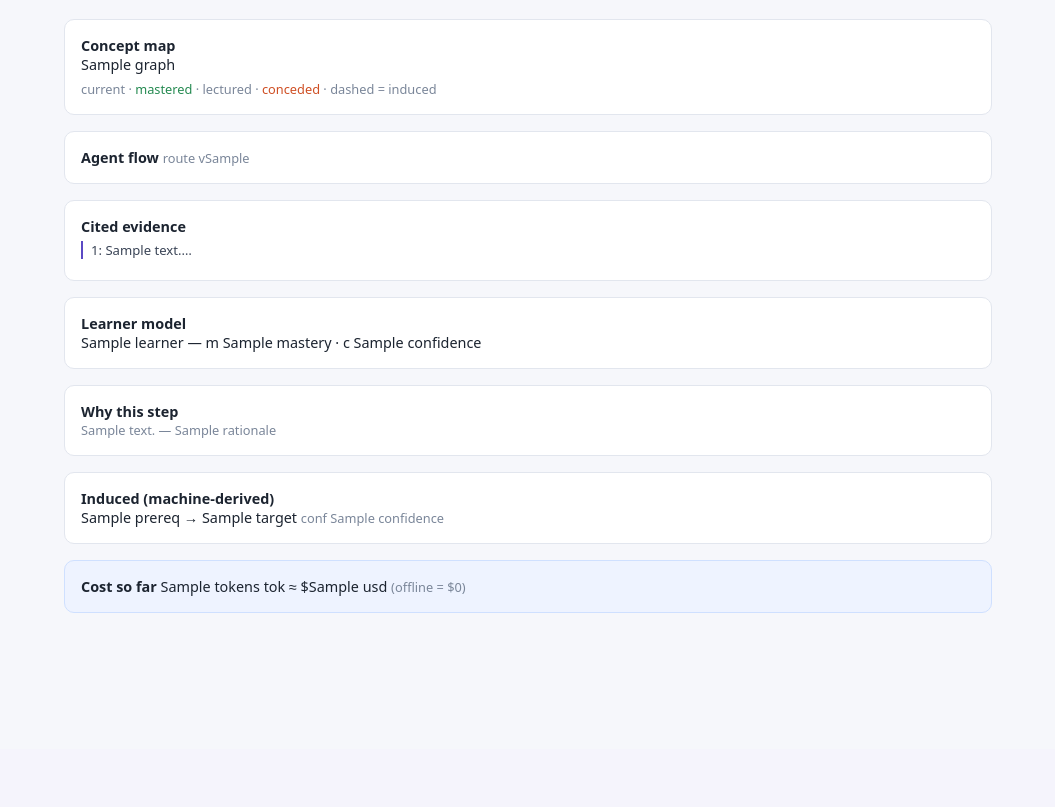
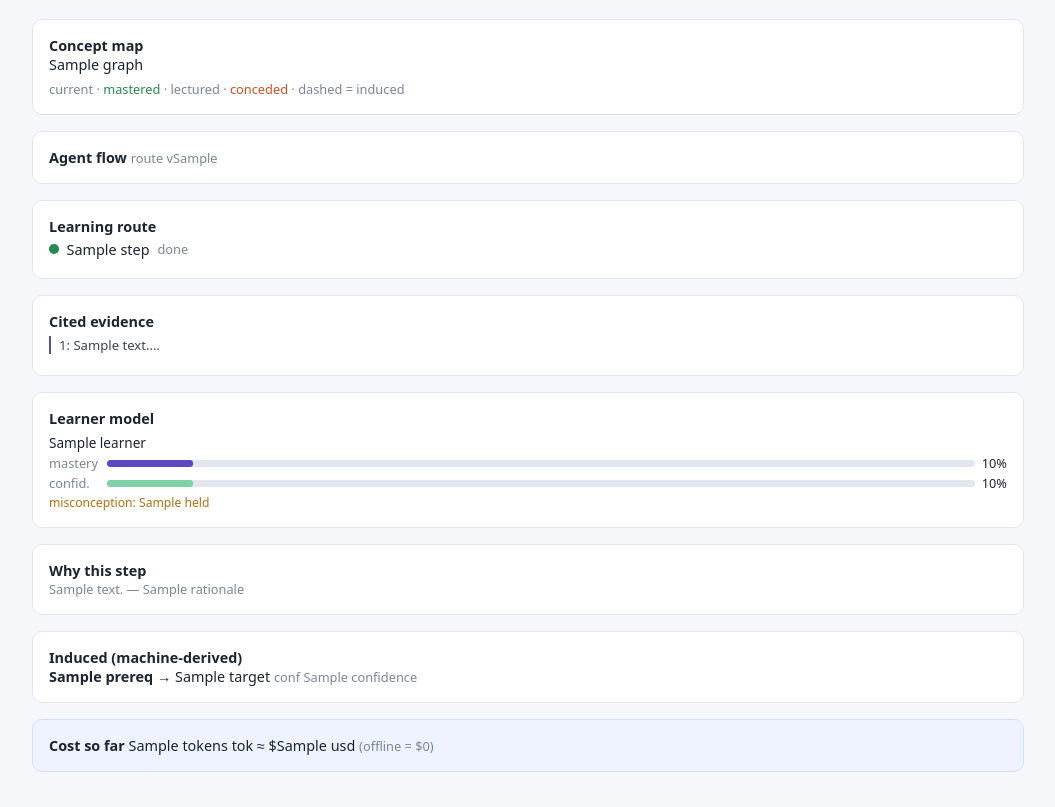
Before and after one commit to The-Architect-3906/LitNavigator, a Python web app: template litnav/ui/templates/agent.html in a window 1280 px wide, after a click on "Glass box". Shown: the part 51-858 px from the top of the page, without its empty margins (112-1167 px from the left). Before the commit the page ends 664 px from the top, so only its background shows below. Run offline with Jinja, Linux system fonts and the light colour scheme; the template is opened without the code that fills it: most values are stand-ins (such as "Sample title", 1, 10 or a date in 2020).

Commit message:
feat(ui): glass box route panel, mastery bars, route-version flash, induced SSE update
- Add Learning route panel to glass box: concept sequence with colour-coded
  status dots (pending/active/done/conceded); newly inserted prereq concepts
  flash yellow so replan is visible without switching views
- Replace plain-text learner model with animated progress bars (mastery/confidence);
  held misconceptions shown below bars; bars animate on each answer turn
- route_version badge flashes orange when replan increments it (v1→v2 visible)
- updateGlass() now updates the Induced panel via SSE; panel appears live when
  literature induction fires, no longer static from server-only render

```diff
--- a/litnav/ui/templates/agent.html
+++ b/litnav/ui/templates/agent.html
@@ -11,9 +11,10 @@
  .toggle button{background:transparent;color:#cdd5e0;border:0;padding:.35rem .8rem;font-size:.85rem;cursor:pointer}
  .toggle button.on{background:var(--accent);color:#fff}
  .mut{color:#7a8699;font-size:.8rem}
- .cols{display:flex;gap:1rem;max-width:60rem;margin:1.2rem auto;padding:0 1rem;align-items:flex-start}
+ .cols{display:flex;gap:1rem;max-width:64rem;margin:1.2rem auto;padding:0 1rem;align-items:flex-start}
  .card{background:#fff;border:1px solid #e2e6ee;border-radius:10px;padding:1rem;margin-bottom:1rem}
- /* chat */
+
+ /* ── Chat ── */
  #chat{flex:1;min-width:0}
  .bubble{max-width:85%;padding:.6rem .85rem;border-radius:14px;margin:.5rem 0;line-height:1.5;white-space:pre-wrap;word-wrap:break-word}
  .me{margin-left:auto;background:#e6e2fb;color:#2a2270}
@@ -23,29 +24,64 @@
  .answer{display:flex;gap:.5rem;margin-top:.6rem}
  .answer input{flex:1;padding:.55rem .7rem;border:1px solid #c5ccd8;border-radius:8px;font-size:1rem}
  .answer button{padding:.55rem 1rem;border:0;border-radius:8px;background:var(--accent);color:#fff;cursor:pointer}
- /* glass box */
+
+ /* ── Glass box ── */
  #glass{flex:1;min-width:0;font-size:.9rem}
  .step{display:flex;gap:.5rem;padding:.25rem 0;align-items:baseline}
  .step .ic{width:1.1rem;text-align:center}
- .step.done .ic{color:var(--ok)} .step.active{background:#eef0ff;border-radius:6px;padding:.25rem .4rem}
+ .step.done .ic{color:var(--ok)}
+ .step.active{background:#eef0ff;border-radius:6px;padding:.25rem .4rem}
  .step.pending{color:#9aa3b2}
- .bars span{display:inline-block;height:.55rem;border-radius:3px;vertical-align:middle}
- .barm{background:var(--accent)} .barc{background:#7fd1a6}
  .ev{font-size:.82rem;color:#3a4456;border-left:2px solid var(--accent);padding-left:.5rem;margin:.3rem 0}
  .cmap{overflow-x:auto} .cmap svg{display:block}
  .maplegend{margin-top:.4rem}
  .costp{background:#eef3ff;border-color:#cfe0ff}
+
+ /* Route panel */
+ .route-concept{display:flex;align-items:center;gap:.5rem;padding:.22rem 0}
+ .rbadge{width:.6rem;height:.6rem;border-radius:50%;flex-shrink:0}
+ .rbadge-pending{background:#c5ccd8}
+ .rbadge-active{background:var(--accent)}
+ .rbadge-done{background:var(--ok)}
+ .rbadge-conceded{background:var(--warn)}
+ .route-new{animation:flash-in .8s ease}
+ @keyframes flash-in{0%,40%{background:#fffbe6}100%{background:transparent}}
+
+ /* route_version bump */
+ .vbump{animation:vbump .7s ease}
+ @keyframes vbump{0%,30%{color:var(--warn);font-weight:700}100%{color:inherit;font-weight:normal}}
+
+ /* Mastery bars */
+ .bar-row{display:flex;align-items:center;gap:.4rem;margin:.12rem 0;font-size:.8rem}
+ .bar-label{width:3.2rem;color:#7a8699;flex-shrink:0}
+ .bar-bg{flex:1;height:.45rem;background:#e2e6ee;border-radius:3px;overflow:hidden}
+ .bar-fill{height:100%;border-radius:3px;transition:width .5s ease}
+ .bar-m{background:var(--accent)}
+ .bar-c{background:#7fd1a6}
+ .learner-name{font-size:.85rem;font-weight:500;margin-top:.35rem}
+ .misconception{font-size:.76rem;color:var(--warn);margin-top:.1rem}
+
+ /* Mode switching */
  body.mode-chat #glass{display:none}
  body.mode-glass #chat{display:none}
- @media(max-width:760px){.cols{flex-direction:column} body.mode-glass #chat,body.mode-chat #glass{display:block}}
+ @media(max-width:760px){
+   .cols{flex-direction:column}
+   body.mode-glass #chat,body.mode-chat #glass{display:block}
+ }
 </style></head>
 <body class="mode-chat" data-sid="{{ sid }}">
-<header><b>LitNavigator</b>
+<header>
+  <b>LitNavigator</b>
   <span>{{ concept_name or "tutor" }}</span>
   <span class="mut">{{ n_papers }} papers{% if intent %} · {{ intent }}{% endif %}</span>
-  <span class="toggle"><button id="t-chat" class="on" onclick="setMode('chat')">Chat</button><button id="t-glass" onclick="setMode('glass')">Glass box</button></span>
+  <span class="toggle">
+    <button id="t-chat" class="on" onclick="setMode('chat')">Chat</button>
+    <button id="t-glass" onclick="setMode('glass')">Glass box</button>
+  </span>
 </header>
+
 <div class="cols">
+  <!-- ── Chat ── -->
   <div id="chat">
     <div id="thread">
       <div class="bubble me">{{ concept_name or "Teach me" }}</div>
@@ -54,7 +90,7 @@
     </div>
     <div class="working" id="working" style="display:none">● agent working…</div>
     {% if done %}
-    <div class="card"><b>This thread is complete.</b> <a href="/sessions/{{ sid }}">full trace &rarr;</a> · <a href="/tutor">new chat</a></div>
+    <div class="card"><b>Session complete.</b> <a href="/sessions/{{ sid }}">full trace →</a> · <a href="/tutor">new chat</a></div>
     {% endif %}
     <form class="answer" id="answer-form" onsubmit="return submitAnswer(event)">
       <input id="answer-input" autocomplete="off" autofocus placeholder="ask anything, or answer the question…">
@@ -62,73 +98,285 @@
     </form>
   </div>
 
+  <!-- ── Glass box ── -->
   <div id="glass">
+
+    <!-- Concept map -->
     <div class="card"><b>Concept map</b>
       <div id="cmap" class="cmap">{{ graph|safe }}</div>
       <div class="mut maplegend">current · <span style="color:var(--ok)">mastered</span> · lectured · <span style="color:#cf4f24">conceded</span> · dashed = induced</div>
     </div>
-    <div class="card"><b>Agent flow</b> <span class="mut" id="route-v">route v{{ route_version }}</span>
+
+    <!-- Agent flow -->
+    <div class="card">
+      <b>Agent flow</b> <span class="mut" id="route-v">route v{{ route_version }}</span>
       <div id="flow"></div>
     </div>
-    <div class="card"><b>Cited evidence</b><div id="evidence">
-      {% for e in cited %}<div class="ev">{{ e.chunk_id }}: {{ e.text[:140] }}…</div>{% endfor %}
-    </div></div>
-    <div class="card"><b>Learner model</b><div id="learner">
-      {% for c in learner %}<div>{{ c.name }} — m {{ c.mastery }} · c {{ c.confidence }}</div>{% endfor %}
-    </div></div>
-    <div class="card" id="why" style="{% if not rationale %}display:none{% endif %}"><b>Why this step</b>
-      <div class="mut" id="why-text">{{ decision }} — {{ rationale }}</div></div>
-    {% if induced %}<div class="card"><b>Induced (machine-derived)</b>
-      {% for e in induced %}<div>{{ e.prereq }} &rarr; {{ e.target }} <span class="mut">conf {{ e.confidence }}</span></div>{% endfor %}</div>{% endif %}
-    <div class="card costp"><b>Cost so far</b> <span id="cost">{{ cost.tokens }} tok ≈ ${{ cost.usd }}</span> <span class="mut">(offline = $0)</span></div>
-  </div>
-</div>
+
+    <!-- Route -->
+    <div class="card">
+      <b>Learning route</b>
+      <div id="route-list">
+        {% for step in route %}
+        <div class="route-concept" data-cid="{{ step.concept_id }}">
+          <span class="rbadge rbadge-{{ step.status or 'pending' }}"></span>
+          <span>{{ step.name }}</span>
+          <span class="mut">{{ step.status or 'pending' }}</span>
+        </div>
+        {% else %}
+        <span class="mut">–</span>
+        {% endfor %}
+      </div>
+    </div>
+
+    <!-- Evidence -->
+    <div class="card"><b>Cited evidence</b>
+      <div id="evidence">
+        {% for e in cited %}
+        <div class="ev">{{ e.chunk_id }}: {{ e.text[:140] }}…</div>
+        {% endfor %}
+      </div>
+    </div>
+
+    <!-- Learner model -->
+    <div class="card"><b>Learner model</b>
+      <div id="learner">
+        {% for c in learner %}
+        <div>
+          <div class="learner-name">{{ c.name }}</div>
+          <div class="bar-row">
+            <span class="bar-label">mastery</span>
+            <div class="bar-bg"><div class="bar-fill bar-m" style="width:{{ (c.mastery * 100)|round|int }}%"></div></div>
+            <span>{{ (c.mastery * 100)|round|int }}%</span>
+          </div>
+          <div class="bar-row">
+            <span class="bar-label">confid.</span>
+            <div class="bar-bg"><div class="bar-fill bar-c" style="width:{{ (c.confidence * 100)|round|int }}%"></div></div>
+            <span>{{ (c.confidence * 100)|round|int }}%</span>
+          </div>
+          {% if c.held %}
+          <div class="misconception">misconception: {{ c.held|join(', ') }}</div>
+          {% endif %}
+        </div>
+        {% endfor %}
+      </div>
+    </div>
+
+    <!-- Decision rationale -->
+    <div class="card" id="why" {% if not rationale %}style="display:none"{% endif %}>
+      <b>Why this step</b>
+      <div class="mut" id="why-text">{{ decision }} — {{ rationale }}</div>
+    </div>
+
+    <!-- Induced -->
+    <div class="card" id="induced-panel" {% if not induced %}style="display:none"{% endif %}>
+      <b>Induced (machine-derived)</b>
+      <div id="induced-list">
+        {% for e in induced %}
+        <div><b>{{ e.prereq }}</b> → {{ e.target }} <span class="mut">conf {{ e.confidence }}</span></div>
+        {% endfor %}
+      </div>
+    </div>
+
+    <!-- Cost -->
+    <div class="card costp">
+      <b>Cost so far</b>
+      <span id="cost">{{ cost.tokens }} tok ≈ ${{ cost.usd }}</span>
+      <span class="mut">(offline = $0)</span>
+    </div>
+
+  </div><!-- /glass -->
+</div><!-- /cols -->
 
 <script>
 const SID = document.body.dataset.sid;
-function esc(s){return String(s==null?'':s).replace(/[&<>"']/g,c=>({'&':'&amp;','<':'&lt;','>':'&gt;','"':'&quot;',"'":'&#39;'}[c]));}
-function setMode(m){document.body.className='mode-'+m;
+
+function esc(s){
+  return String(s==null?'':s).replace(/[&<>"']/g,c=>({'&':'&amp;','<':'&lt;','>':'&gt;','"':'&quot;',"'":'&#39;'}[c]));
+}
+
+function setMode(m){
+  document.body.className='mode-'+m;
   document.getElementById('t-chat').classList.toggle('on',m==='chat');
   document.getElementById('t-glass').classList.toggle('on',m==='glass');
-  try{localStorage.setItem('litnav-mode',m)}catch(e){}}
+  try{localStorage.setItem('litnav-mode',m)}catch(e){}
+}
 const saved=(()=>{try{return localStorage.getItem('litnav-mode')}catch(e){return null}})();
 if(saved)setMode(saved);
 
 function typewriter(el,text){el.textContent='';let i=0;(function tick(){if(i<=text.length){el.textContent=text.slice(0,i++);setTimeout(tick,12)}})();}
-const ft=document.getElementById('first-teach'); if(ft)typewriter(ft,ft.dataset.text);
+const ft=document.getElementById('first-teach');if(ft)typewriter(ft,ft.dataset.text);
 
-function addBubble(cls,text,tw){const t=document.getElementById('thread');const d=document.createElement('div');d.className='bubble '+cls;t.appendChild(d);if(tw){typewriter(d,text)}else{d.textContent=text}return d;}
-function setFlow(steps){const f=document.getElementById('flow');f.innerHTML='';steps.forEach(s=>{const d=document.createElement('div');d.className='step '+s.state;const ic=s.state==='done'?'✓':(s.state==='active'?'▶':'○');d.innerHTML='<span class="ic">'+ic+'</span><span>'+esc(s.label)+(s.detail?' <span class="mut">· '+esc(s.detail)+'</span>':'')+'</span>';f.appendChild(d)});}
+function addBubble(cls,text,tw){
+  const t=document.getElementById('thread');
+  const d=document.createElement('div');
+  d.className='bubble '+cls;
+  t.appendChild(d);
+  if(tw){typewriter(d,text)}else{d.textContent=text}
+  return d;
+}
 
-function handleEvent(e,steps,inp){
-  if(e.type==='dispatch'){steps.length=0;steps.push({label:e.label,detail:'',state:'active'});setFlow(steps);}
-  else if(e.type==='reply'){steps.forEach(s=>s.state='done');setFlow(steps);if(e.text)addBubble('ai',e.text,true);}
-  else if(e.type==='step'){steps.forEach(s=>s.state='done');steps.push({label:e.label,detail:e.detail,state:'active'});setFlow(steps);}
-  else if(e.type==='teach'){steps.forEach(s=>s.state='done');setFlow(steps);if(e.text)addBubble('ai',e.text,true);}
-  else if(e.type==='question'){if(e.text)addBubble('ai qa',e.text,false);}
-  else if(e.type==='state'){updateGlass(e);}
-  else if(e.type==='done'){document.getElementById('working').style.display='none';
-    if(e.done){location.href='/tutor/'+SID;}else{inp.disabled=false;inp.focus();}}
-  else if(e.type==='error'){location.href='/tutor/'+SID;}
+function setFlow(steps){
+  const f=document.getElementById('flow');f.innerHTML='';
+  steps.forEach(s=>{
+    const d=document.createElement('div');
+    d.className='step '+s.state;
+    const ic=s.state==='done'?'✓':(s.state==='active'?'▶':'○');
+    d.innerHTML='<span class="ic">'+ic+'</span><span>'+esc(s.label)+(s.detail?' <span class="mut">· '+esc(s.detail)+'</span>':'')+'</span>';
+    f.appendChild(d);
+  });
 }
-async function submitAnswer(ev){ev.preventDefault();const inp=document.getElementById('answer-input');const text=inp.value.trim();if(!text)return false;
-  addBubble('me',text,false);inp.value='';inp.disabled=true;document.getElementById('working').style.display='block';
+
+// Track previous route_version to detect changes
+let _prevRouteV = null;
+// Track known concept ids to detect newly inserted concepts
+let _knownCids = new Set();
+
+function updateGlass(e){
+  // ── route_version: flash when it changes ──
+  const rvEl = document.getElementById('route-v');
+  const newV = e.route_version;
+  if(_prevRouteV !== null && _prevRouteV !== newV){
+    rvEl.classList.remove('vbump');
+    void rvEl.offsetWidth; // force reflow so animation restarts
+    rvEl.classList.add('vbump');
+  }
+  rvEl.textContent = 'route v' + newV;
+  _prevRouteV = newV;
+
+  // ── Route panel: show concept sequence with status dots ──
+  const routeEl = document.getElementById('route-list');
+  const route = e.route || [];
+  if(route.length === 0){
+    routeEl.innerHTML = '<span class="mut">–</span>';
+  } else {
+    routeEl.innerHTML = route.map(r => {
+      const cid = String(r.concept_id);
+      const isNew = !_knownCids.has(cid);
+      const status = r.status || 'pending';
+      return '<div class="route-concept'+(isNew?' route-new':'')+'" data-cid="'+esc(cid)+'">'
+        + '<span class="rbadge rbadge-'+esc(status)+'"></span>'
+        + '<span>'+esc(r.name)+'</span>'
+        + '<span class="mut">'+esc(status)+'</span>'
+        + '</div>';
+    }).join('');
+    route.forEach(r => _knownCids.add(String(r.concept_id)));
+  }
+
+  // ── Evidence ──
+  document.getElementById('evidence').innerHTML=(e.cited||[]).map(c=>
+    '<div class="ev">'+esc(c.chunk_id)+': '+esc((c.text||'').slice(0,140))+'…</div>'
+  ).join('') || '<span class="mut">–</span>';
+
+  // ── Learner model with visual bars ──
+  document.getElementById('learner').innerHTML=(e.learner||[]).map(c=>{
+    const mp = Math.round((c.mastery||0)*100);
+    const cp = Math.round((c.confidence||0)*100);
+    const held = (c.held||[]);
+    return '<div>'
+      + '<div class="learner-name">'+esc(c.name)+'</div>'
+      + '<div class="bar-row"><span class="bar-label">mastery</span>'
+      +   '<div class="bar-bg"><div class="bar-fill bar-m" style="width:'+mp+'%"></div></div>'
+      +   '<span>'+mp+'%</span></div>'
+      + '<div class="bar-row"><span class="bar-label">confid.</span>'
+      +   '<div class="bar-bg"><div class="bar-fill bar-c" style="width:'+cp+'%"></div></div>'
+      +   '<span>'+cp+'%</span></div>'
+      + (held.length ? '<div class="misconception">misconception: '+held.map(esc).join(', ')+'</div>' : '')
+      + '</div>';
+  }).join('') || '<span class="mut">–</span>';
+
+  // ── Decision rationale ──
+  if(e.rationale){
+    document.getElementById('why').style.display='';
+    document.getElementById('why-text').textContent=(e.decision||'')+' — '+e.rationale;
+  }
+
+  // ── Induced panel (SSE update) ──
+  const indPanel = document.getElementById('induced-panel');
+  const induced = e.induced || [];
+  if(induced.length){
+    indPanel.style.display='';
+    document.getElementById('induced-list').innerHTML = induced.map(i=>
+      '<div><b>'+esc(i.prereq)+'</b> → '+esc(i.target)+' <span class="mut">conf '+esc(i.confidence)+'</span></div>'
+    ).join('');
+  }
+
+  // ── Concept map (SSE update) ──
+  if(e.graph){document.getElementById('cmap').innerHTML=e.graph;}
+
+  // ── Cost ──
+  if(e.cost){
+    document.getElementById('cost').textContent=e.cost.tokens+' tok ≈ $'+e.cost.usd;
+  }
+}
+
+function handleEvent(e, steps, inp){
+  if(e.type==='dispatch'){
+    steps.length=0;
+    steps.push({label:e.label,detail:'',state:'active'});
+    setFlow(steps);
+  } else if(e.type==='reply'){
+    steps.forEach(s=>s.state='done');setFlow(steps);
+    if(e.text)addBubble('ai',e.text,true);
+  } else if(e.type==='step'){
+    steps.forEach(s=>s.state='done');
+    steps.push({label:e.label,detail:e.detail,state:'active'});
+    setFlow(steps);
+  } else if(e.type==='teach'){
+    steps.forEach(s=>s.state='done');setFlow(steps);
+    if(e.text)addBubble('ai',e.text,true);
+  } else if(e.type==='question'){
+    if(e.text)addBubble('ai qa',e.text,false);
+  } else if(e.type==='state'){
+    updateGlass(e);
+  } else if(e.type==='done'){
+    document.getElementById('working').style.display='none';
+    if(e.done){
+      location.href='/tutor/'+SID;
+    } else {
+      inp.disabled=false;
+      inp.focus();
+    }
+  } else if(e.type==='error'){
+    location.href='/tutor/'+SID;
+  }
+}
+
+async function submitAnswer(ev){
+  ev.preventDefault();
+  const inp=document.getElementById('answer-input');
+  const text=inp.value.trim();
+  if(!text)return false;
+  addBubble('me',text,false);
+  inp.value='';
+  inp.disabled=true;
+  document.getElementById('working').style.display='block';
   const steps=[];
   try{
-    // POST the answer in the body (not the URL) and read the SSE stream via fetch.
-    const resp=await fetch('/tutor/'+SID+'/events',{method:'POST',headers:{'Content-Type':'application/json'},body:JSON.stringify({answer:text})});
-    const reader=resp.body.getReader();const dec=new TextDecoder();let buf='';
-    while(true){const r=await reader.read();if(r.done)break;buf+=dec.decode(r.value,{stream:true});
-      let i;while((i=buf.indexOf('\n\n'))>=0){const block=buf.slice(0,i);buf=buf.slice(i+2);
-        const dl=block.split('\n').find(l=>l.startsWith('data:'));if(dl)handleEvent(JSON.parse(dl.slice(5).trim()),steps,inp);}}
-  }catch(err){location.href='/tutor/'+SID;}
-  return false;}
-
-function updateGlass(e){document.getElementById('route-v').textContent='route v'+e.route_version;
-  document.getElementById('evidence').innerHTML=(e.cited||[]).map(c=>'<div class="ev">'+esc(c.chunk_id)+': '+esc((c.text||'').slice(0,140))+'…</div>').join('');
-  document.getElementById('learner').innerHTML=(e.learner||[]).map(c=>'<div>'+esc(c.name)+' — m '+esc(c.mastery)+' · c '+esc(c.confidence)+'</div>').join('');
-  if(e.rationale){document.getElementById('why').style.display='';document.getElementById('why-text').textContent=(e.decision||'')+' — '+e.rationale;}
-  if(e.graph){document.getElementById('cmap').innerHTML=e.graph;}
-  if(e.cost){document.getElementById('cost').textContent=e.cost.tokens+' tok ≈ $'+e.cost.usd;}}
+    const resp=await fetch('/tutor/'+SID+'/events',{
+      method:'POST',
+      headers:{'Content-Type':'application/json'},
+      body:JSON.stringify({answer:text})
+    });
+    const reader=resp.body.getReader();
+    const dec=new TextDecoder();
+    let buf='';
+    while(true){
+      const r=await reader.read();
+      if(r.done)break;
+      buf+=dec.decode(r.value,{stream:true});
+      let i;
+      while((i=buf.indexOf('\n\n'))>=0){
+        const block=buf.slice(0,i);
+        buf=buf.slice(i+2);
+        const dl=block.split('\n').find(l=>l.startsWith('data:'));
+        if(dl)handleEvent(JSON.parse(dl.slice(5).trim()),steps,inp);
+      }
+    }
+  }catch(err){
+    location.href='/tutor/'+SID;
+  }
+  return false;
+}
 </script>
 </body></html>
```
